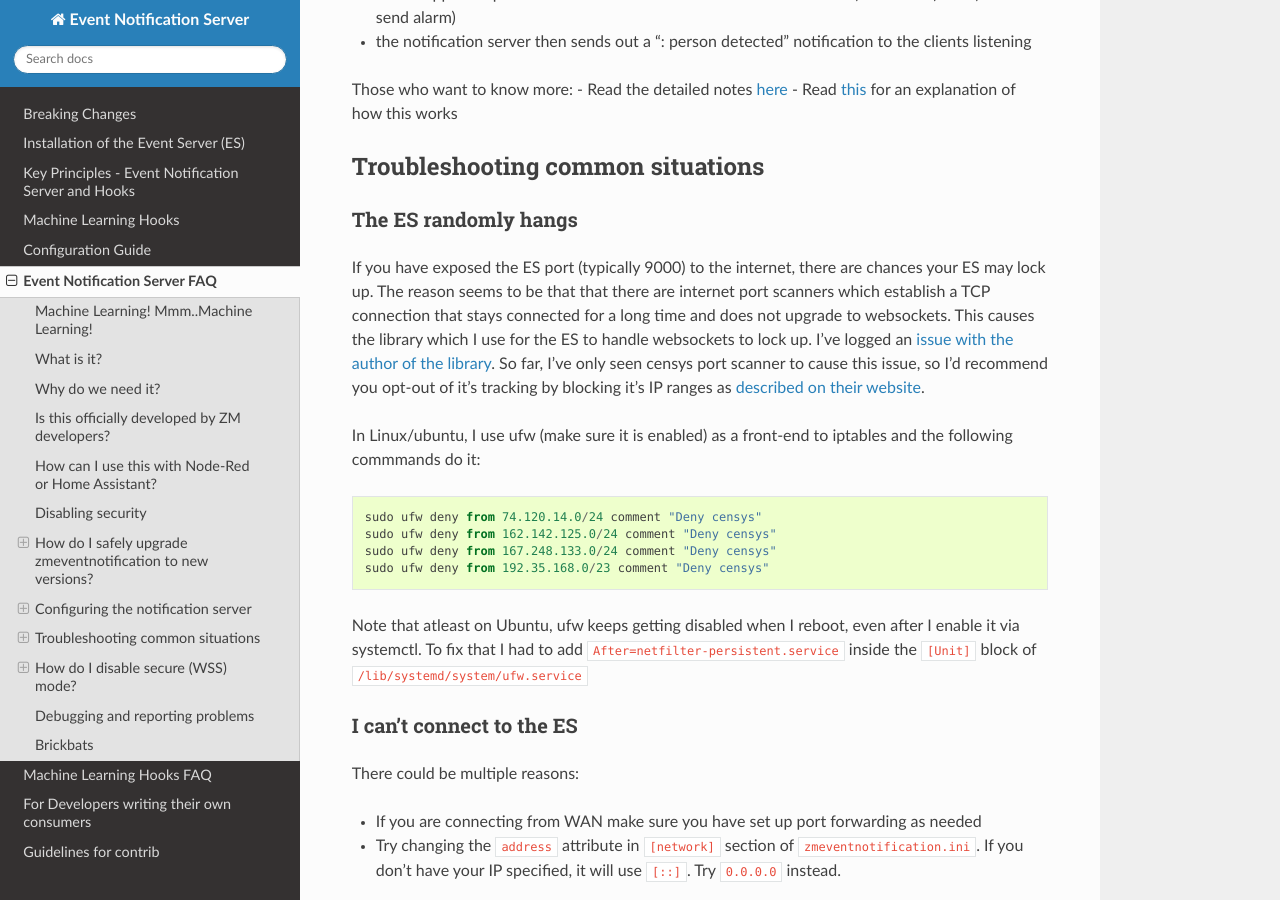
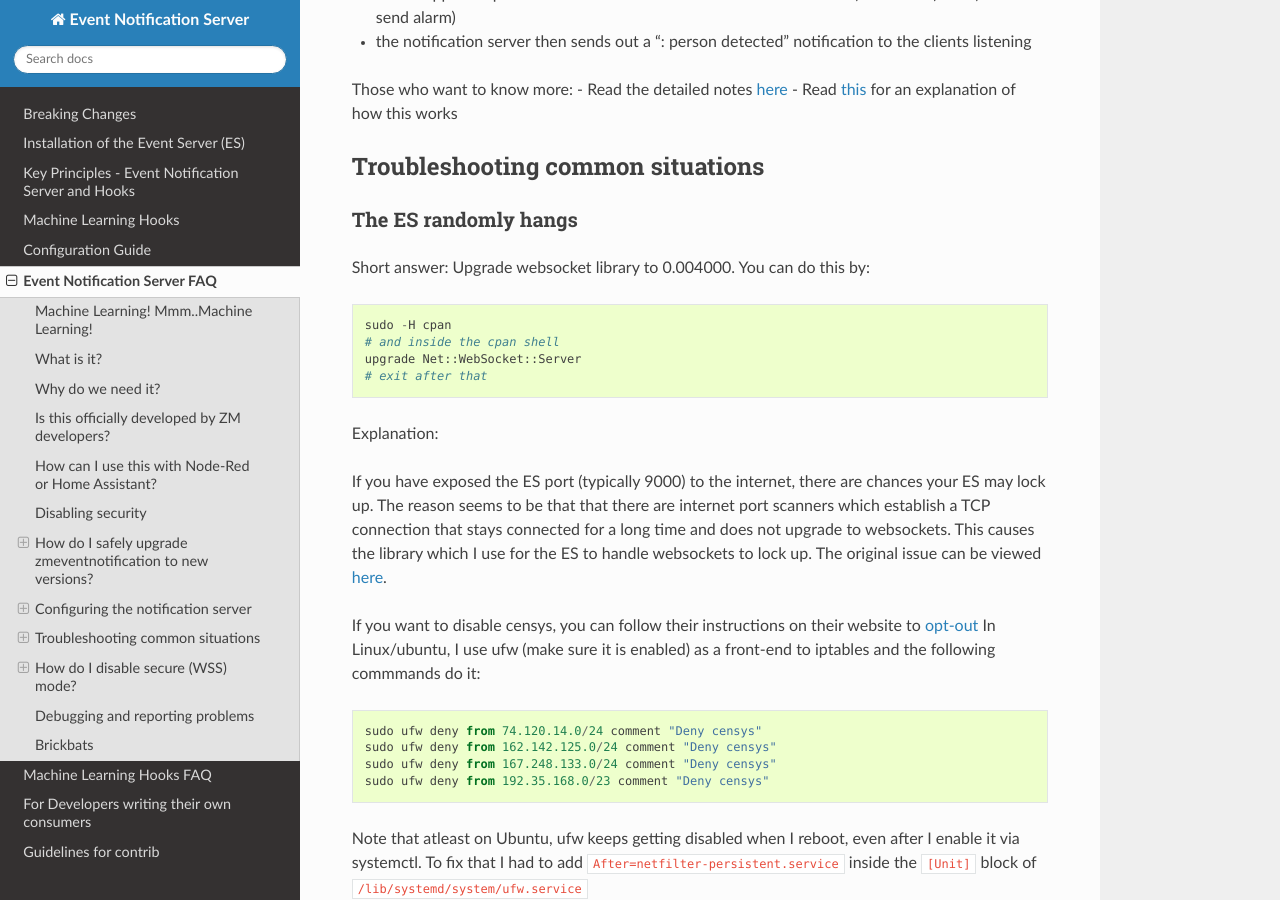
Before and after one commit to ZoneMinder/zmeventnotification, a Sphinx documentation site: the page built from docs/guides/es_faq.rst, in a window 1280 px wide and 900 px high, scrolled down 5312 px. Built offline with Sphinx 7.4.7 and the Read the Docs theme 2.0.0, drawn with Linux system fonts in a browser that asks for light colours.

Commit message:
#371 doc

```diff
--- a/docs/guides/es_faq.rst
+++ b/docs/guides/es_faq.rst
@@ -282,13 +282,24 @@ Troubleshooting common situations
 
 The ES randomly hangs
 ~~~~~~~~~~~~~~~~~~~~~~~
+
+Short answer: Upgrade websocket library to 0.004000. You can do this by:
+
+::
+
+   sudo -H cpan
+   # and inside the cpan shell
+   upgrade Net::WebSocket::Server
+   # exit after that
+
+Explanation:
+
 If you have exposed the ES port (typically 9000) to the internet, there are chances your ES may lock up.
 The reason seems to be that that there are internet port scanners which establish a TCP connection that stays
 connected for a long time and does not upgrade to websockets. This causes the library which I use for the ES to
-handle websockets to lock up. I've logged an `issue with the author of the library <https://github.com/topaz/perl-Net-WebSocket-Server/issues/6>`__.
-So far, I've only seen censys port scanner to cause this issue, so I'd recommend you opt-out of it's tracking by blocking it's IP ranges
-as `described on their website <https://github.com/topaz/perl-Net-WebSocket-Server/issues/6>`__.
+handle websockets to lock up. The original issue can be viewed `here <https://github.com/topaz/perl-Net-WebSocket-Server/issues/6>`__.
 
+If you want to disable censys, you can follow their instructions on their website to `opt-out <https://support.censys.io/hc/en-us/articles/360043177092-Opt-Out-of-Scanning>`__
 In Linux/ubuntu, I use ufw (make sure it is enabled) as a front-end to iptables and the following commmands do it:
 
 ::
```
